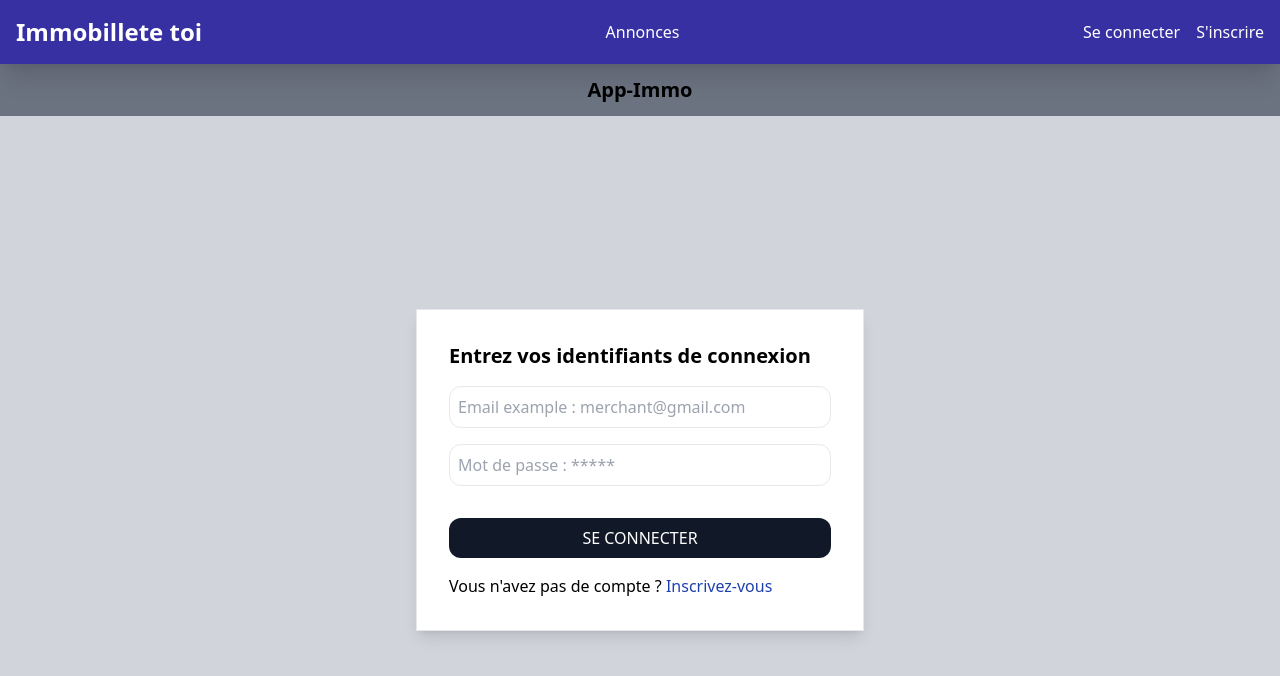
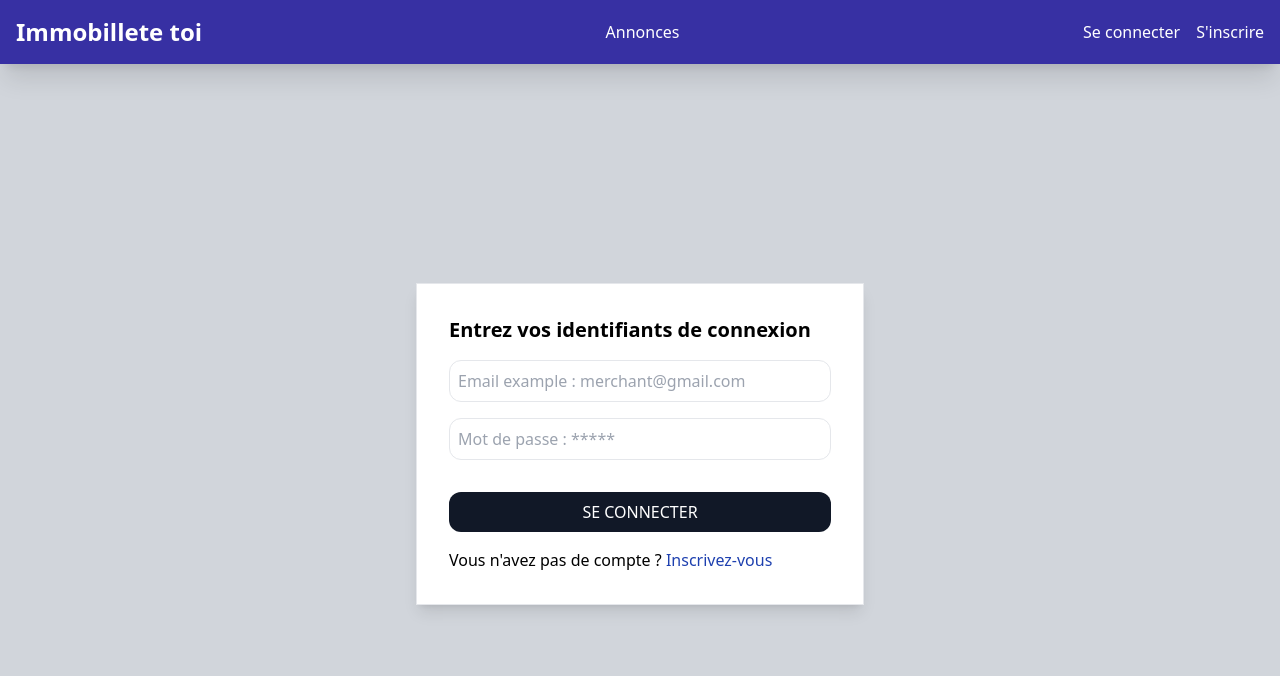
Before and after one commit to Nexriz/APP-IMMO, a Next.js app in the folder app-immo/: page /login in a window 1280 px wide. Shown: the top 676 px of the page. Built offline with nearby package versions, Linux system fonts and the light colour scheme; no server answers.

Commit message:
Modification de l'authetification et ajout d'une session provider pour gerer l'utilisateur

```diff
--- a/app-immo/src/app/layout.tsx
+++ b/app-immo/src/app/layout.tsx
@@ -2,6 +2,7 @@ import type { Metadata } from "next";
 import { Inter } from "next/font/google";
 import "./globals.css";
 
+import { SessionProvider } from "next-auth/react";
 import Header from "@/components/header";
 
 const inter = Inter({
@@ -29,8 +30,10 @@ export default function RootLayout({
       <body
         className={`${inter.variable} antialiased`}
       >
-        <Header />
-        {children}
+        <SessionProvider>
+          <Header />
+          <main>{children}</main>
+        </SessionProvider>
       </body>
     </html>
   );
--- a/app-immo/src/app/login/page.tsx
+++ b/app-immo/src/app/login/page.tsx
@@ -40,9 +40,6 @@ export default function LoginPage() {
 
   return (
     <div className="bg-gray-300 h-screen flex flex-col">
-      <header className=" bg-gray-500 p-3 flex items-center justify-center">
-        <Link href="/" className="font-bold text-xl text-black hover:text-white">App-Immo</Link>
-      </header>
         <main className="flex items-center justify-center flex-grow pb-10 ">
           <div className="p-8 max-w-md mx-auto border bg-white shadow-lg w-full">
           <h1 className="text-xl font-bold mb-4 text-black">Entrez vos identifiants de connexion</h1>
--- a/app-immo/src/app/register/page.tsx
+++ b/app-immo/src/app/register/page.tsx
@@ -48,9 +48,6 @@ export default function SignUpPage() {
 
   return (
     <div className="bg-gray-300 h-screen flex flex-col">
-      <header className=" bg-gray-500 p-3 flex items-center justify-center">
-        <Link href="/" className="font-bold text-xl text-black hover:text-white">App-Immo</Link>
-      </header>
         <main className="flex items-center justify-center flex-grow pb-10 ">
           <div className="p-8 max-w-md mx-auto border bg-white shadow-lg w-full">
           <h1 className="text-xl font-bold mb-4 text-black">Créer votre compte</h1>
```
